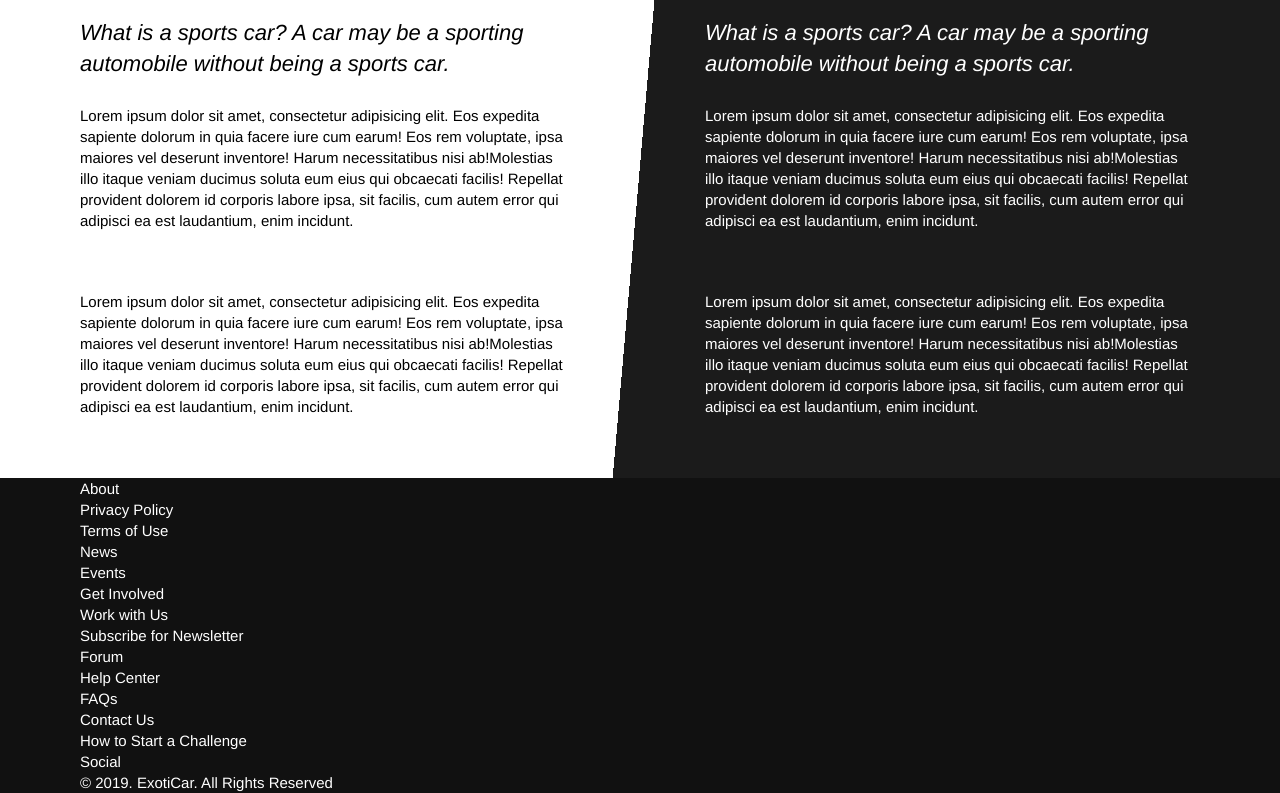
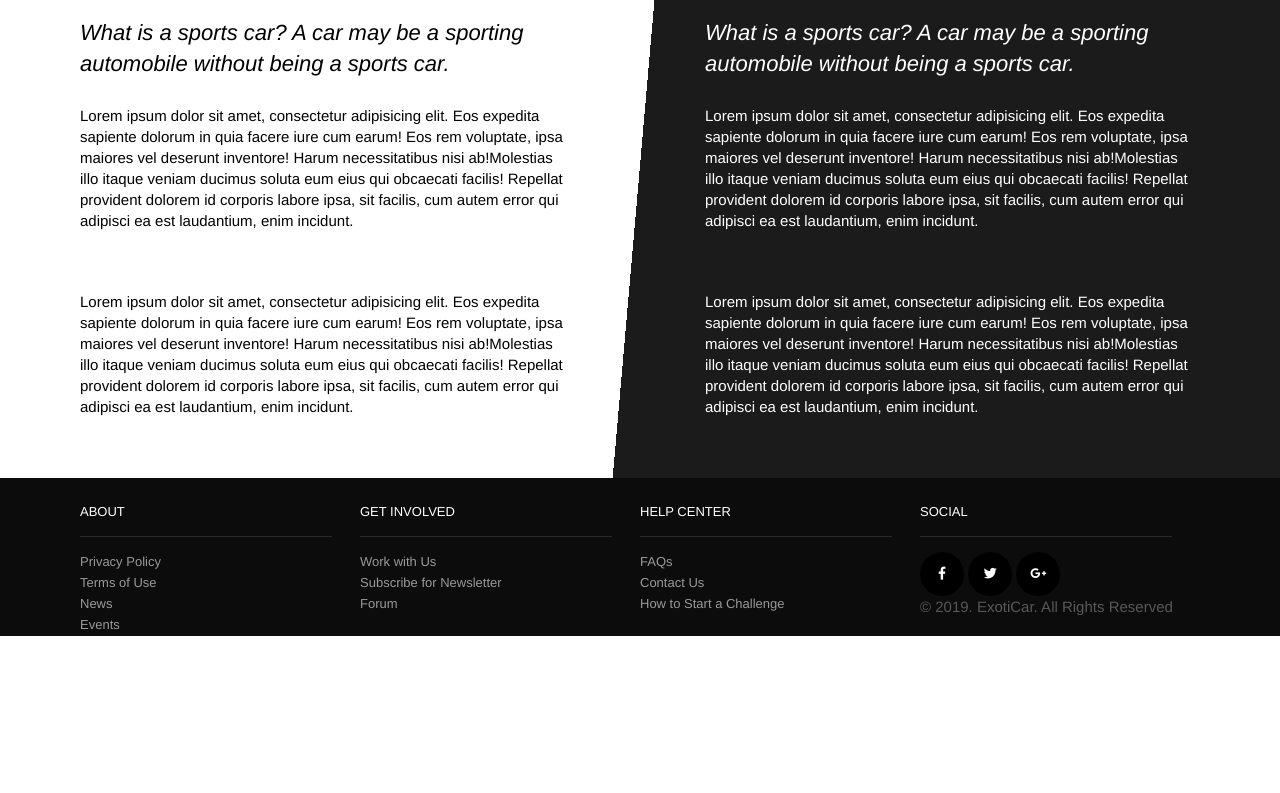
Before and after one commit to FSDonnelly/exoticar, a plain HTML site: page index.html in a window 1280 px wide. Shown: the part 759-1552 px from the top of the page. After the commit the page ends 1395 px from the top, so only its background shows below. Drawn offline with Linux system fonts and the light colour scheme.

Commit message:
footer css

```diff
--- a/css/style.css
+++ b/css/style.css
@@ -247,7 +247,8 @@ h1 {
   ); /* W3C, IE10+, FF16+, Chrome26+, Opera12+, Safari7+ */
 }
 
-.articles > .wrapper:after {
+.articles > .wrapper:after,
+.page-footer > .wrapper:after {
   content: '.';
   font-size: 0;
   height: 1px;
@@ -301,5 +302,51 @@ h2::after {
 /*============FOOTER STYLE=========*/
 
 .page-footer {
-  background: #111111;
+  background: #0c0c0c;
+  padding-top: 25px;
 }
+
+.footer-col {
+  width: 25%;
+  float: left;
+}
+
+.page-footer h3 {
+  font-size: 13px;
+  text-transform: uppercase;
+}
+
+.page-footer h3::after {
+  content: '.';
+  font-size: 0;
+  width: 90%;
+  height: 1px;
+  background: #292929;
+  display: block;
+  margin: 15px 0;
+}
+
+.page-footer li {
+  font-size: 13px;
+  color: #999;
+  line-height: 1.6;
+}
+
+.copy {
+  color: #585858;
+}
+
+.social a {
+  display: block;
+  width: 44px;
+  height: 44px;
+  border-radius: 50%;
+  background: #000;
+  color: #fff;
+  text-align: center;
+  line-height: 44px;
+}
+
+.social li {
+  display: inline-block;
+}
--- a/index.html
+++ b/index.html
@@ -120,12 +120,18 @@
             <li>How to Start a Challenge</li>
           </ul>
         </div>
-        <div class="footer-col">
+        <div class="footer-col social">
           <h3>Social</h3>
           <ul>
-            <li><a href="" class="fb"></a></li>
-            <li><a href="" class="tw"></a></li>
-            <li><a href="" class="gp"></a></li>
+            <li>
+              <a href="" class="fb"><i class="fab fa-facebook-f"></i></a>
+            </li>
+            <li>
+              <a href="" class="tw"><i class="fab fa-twitter"></i></a>
+            </li>
+            <li>
+              <a href="" class="gp"><i class="fab fa-google-plus-g"></i></a>
+            </li>
           </ul>
           <p class="copy">&copy 2019. ExotiCar. All Rights Reserved</p>
         </div>
```
